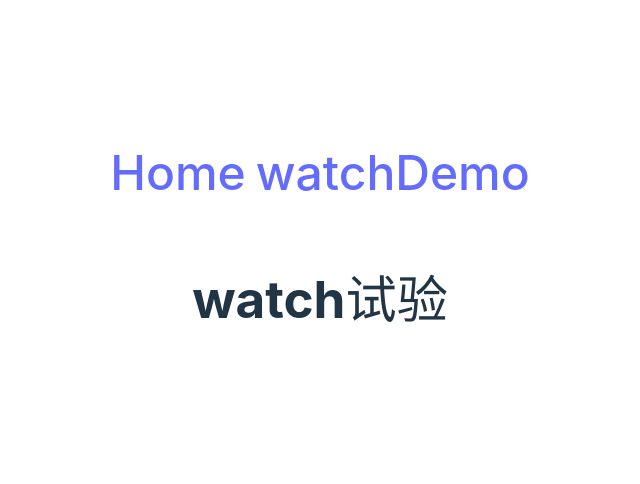
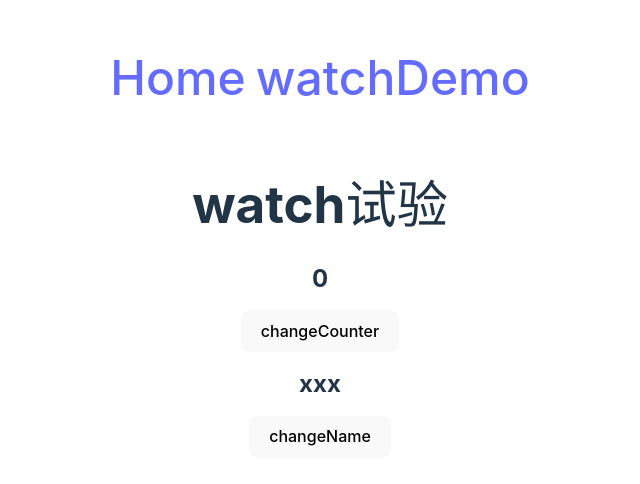
Before and after one commit to loserjin/ViteVueDemo, a Vue app: page /#/watchDemo in a window 1280 px wide. Shown: the part 164-648 px from the top of the page, without its empty margins (320-960 px from the left). Built offline with nearby package versions, Linux system fonts and the light colour scheme.

Commit message:
watch&watchEffect的使用与区别

```diff
--- a/src/components/Watch.vue
+++ b/src/components/Watch.vue
@@ -1,14 +1,51 @@
 <template>
   <div>
     <h1>watch试验</h1>
+    <h2>{{ counter }}</h2>
+    <button @click="changeCounter">changeCounter</button>
+    <h2>{{ user.name }}</h2>
+    <button @click="changeUseName">changeName</button>
   </div>
 </template>
 
 <script>
+import { ref, reactive, watch, watchEffect } from 'vue';
 export default {
+  // 组合式API，将同一个逻辑关注点相关代码收集在一起
   name: 'Watch',
-  setup() {
-    return {};
+  setup(props) {
+    // 关于props的解构
+    // const title=toRefs(props,'title');
+    // console.log(title.value)
+    const counter = ref(0);
+    function changeCounter() {
+      counter.value++;
+    }
+    // 监听基本数据
+    // watch(侦听的响应式引用，回调函数)
+    watch(counter, (newVal, oldVal) => {
+      console.log(`.......${oldVal}`);
+      console.log(`.......${newVal}`);
+    });
+
+    const user = reactive({
+      name: 'xxx',
+      age: 24,
+    });
+    function changeUserName() {
+      user.name = 'ooo';
+    }
+    // 监听引用数据类型无法监听到属性改变
+    watch(user, (newVal, oldVal) => {
+      console.log(`.......${oldVal}`);
+      console.log(`.......${newVal}`);
+    });
+    // watchEffect(回调函数)注意：不需要指定监听的属性，组件初始化的时候会自动执行一次回调函数，自动收集依赖
+    watchEffect(() => {
+      console.log(user.name);
+    });
+
+    return { counter, changeCounter, user, changeUserName };
   },
 };
 </script>
```
